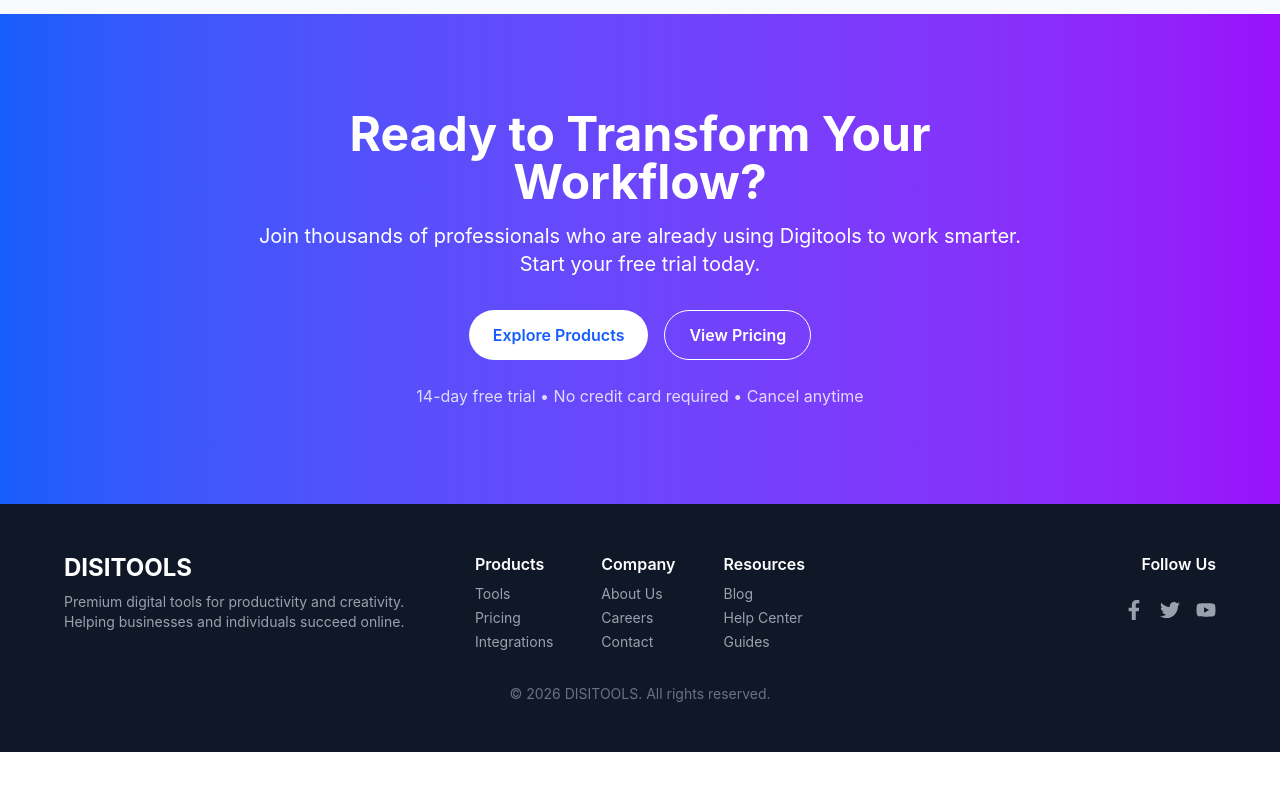
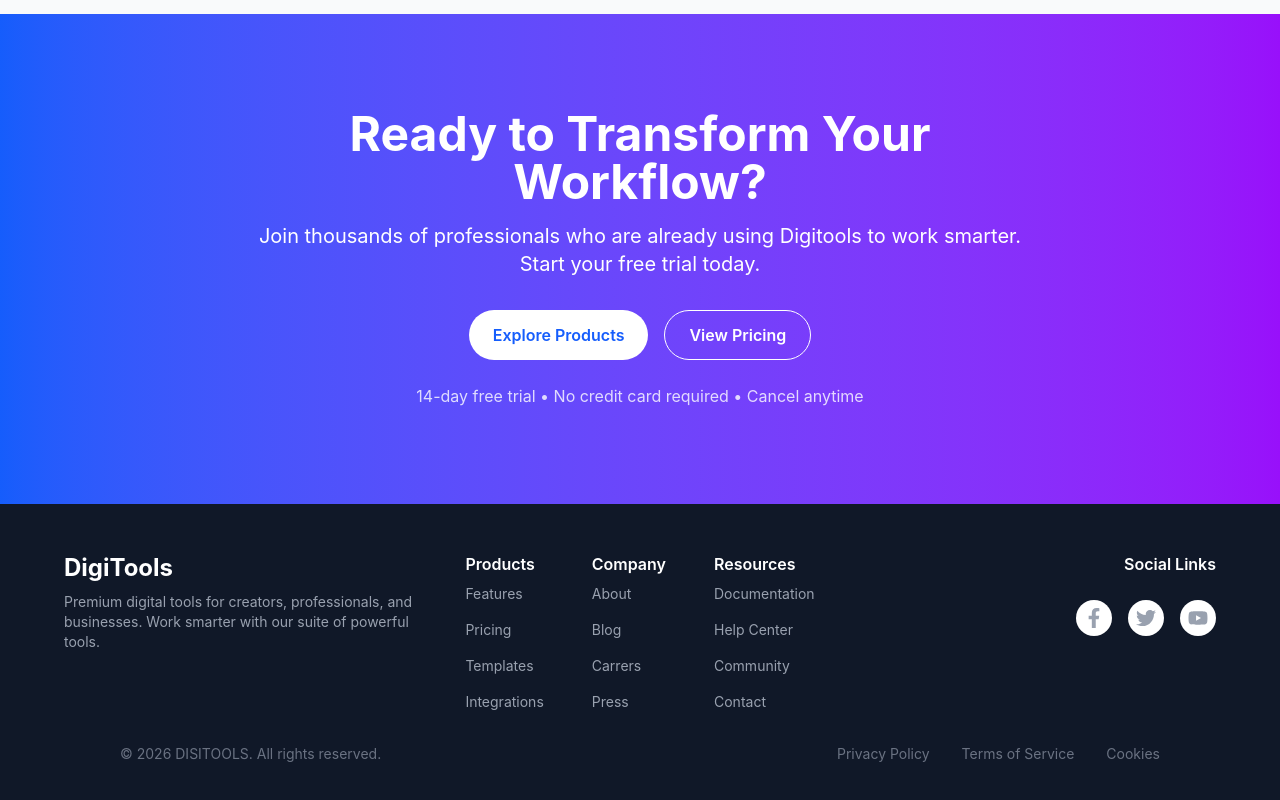
Before and after one commit to miraj-howlader/DIGITOOLSS, a React (Vite) app: page / in a window 1280 px wide. Shown: the part 3366-4166 px from the top of the page. Before the commit the page ends 4118 px from the top, so only its background shows below. Built offline with nearby package versions, Linux system fonts and the light colour scheme.

Commit message:
'addingFeatures'

```diff
--- a/src/components/Footer.jsx
+++ b/src/components/Footer.jsx
@@ -6,55 +6,58 @@ const Footer = () => {
     <footer className="bg-gray-900 text-white py-12 px-6">
       <div className="max-w-6xl mx-auto flex flex-col md:flex-row justify-between gap-8">
 
-        {/* Left: Logo & Text */}
+
         <div className="flex flex-col md:flex-1">
-          <h2 className="text-2xl font-bold mb-2">DISITOOLS</h2>
+          <h2 className="text-2xl font-bold mb-2">DigiTools</h2>
           <p className="text-gray-400 text-sm">
-            Premium digital tools for productivity and creativity. Helping businesses and individuals succeed online.
+            Premium digital tools for creators, professionals, and businesses. Work smarter with our suite of powerful tools.
           </p>
         </div>
 
-        {/* Middle: Links */}
+
         <div className="flex flex-col md:flex-row gap-12 md:flex-1 justify-center">
           <div>
             <h3 className="font-semibold mb-2">Products</h3>
-            <ul className="text-gray-400 text-sm space-y-1">
-              <li>Tools</li>
+            <ul className="text-gray-400 text-sm space-y-4">
+              <li>Features</li>
               <li>Pricing</li>
+              <li>Templates</li>
               <li>Integrations</li>
             </ul>
           </div>
 
           <div>
             <h3 className="font-semibold mb-2">Company</h3>
-            <ul className="text-gray-400 text-sm space-y-1">
-              <li>About Us</li>
-              <li>Careers</li>
-              <li>Contact</li>
+            <ul className="text-gray-400 text-sm space-y-4">
+              <li>About</li>
+              <li>Blog</li>
+              <li>Carrers</li>
+              <li>Press</li>
             </ul>
           </div>
 
           <div>
             <h3 className="font-semibold mb-2">Resources</h3>
-            <ul className="text-gray-400 text-sm space-y-1">
-              <li>Blog</li>
+            <ul className="text-gray-400 text-sm space-y-4">
+              <li>Documentation</li>
               <li>Help Center</li>
-              <li>Guides</li>
+              <li>Community</li>
+              <li>Contact</li>
             </ul>
           </div>
         </div>
 
         {/* Right: Social Icons */}
         <div className="flex flex-col md:flex-1 items-start md:items-end gap-4">
-          <h3 className="font-semibold mb-2">Follow Us</h3>
+          <h3 className="font-semibold mb-2">Social Links</h3>
           <div className="flex gap-4 text-gray-400">
-            <a href="#" className="hover:text-white transition">
+            <a href="#" className=" transition bg-white rounded-full p-2">
               <FaFacebookF size={20} />
             </a>
-            <a href="#" className="hover:text-white transition">
+            <a href="#" className=" transition bg-white rounded-full p-2">
               <FaTwitter size={20} />
             </a>
-            <a href="#" className="hover:text-white transition">
+            <a href="#" className=" transition bg-white rounded-full p-2">
               <FaYoutube size={20} />
             </a>
           </div>
@@ -62,9 +65,15 @@ const Footer = () => {
 
       </div>
 
-      {/* Bottom Text */}
-      <div className="text-gray-500 text-sm text-center mt-8">
+
+      <div className="text-gray-500 px-24 flex flex-wrap mx-auto text-sm text-center mt-8 justify-between">
         &copy; {new Date().getFullYear()} DISITOOLS. All rights reserved.
+        <hr />
+        <div className="flex gap-8 flex-wrap space-y-4">
+            <p>Privacy Policy</p>
+            <p>Terms of Service</p>
+            <p>Cookies</p>
+        </div>
       </div>
     </footer>
   );
```
